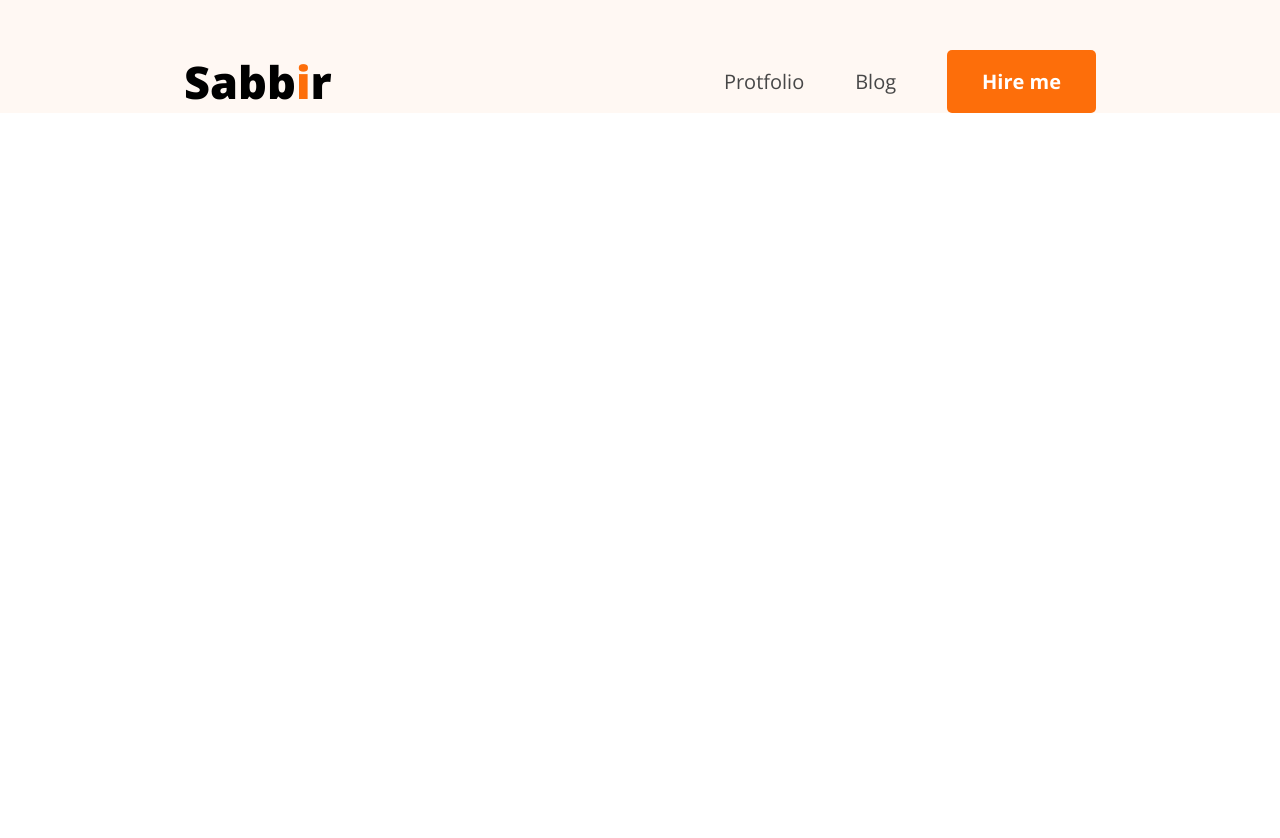
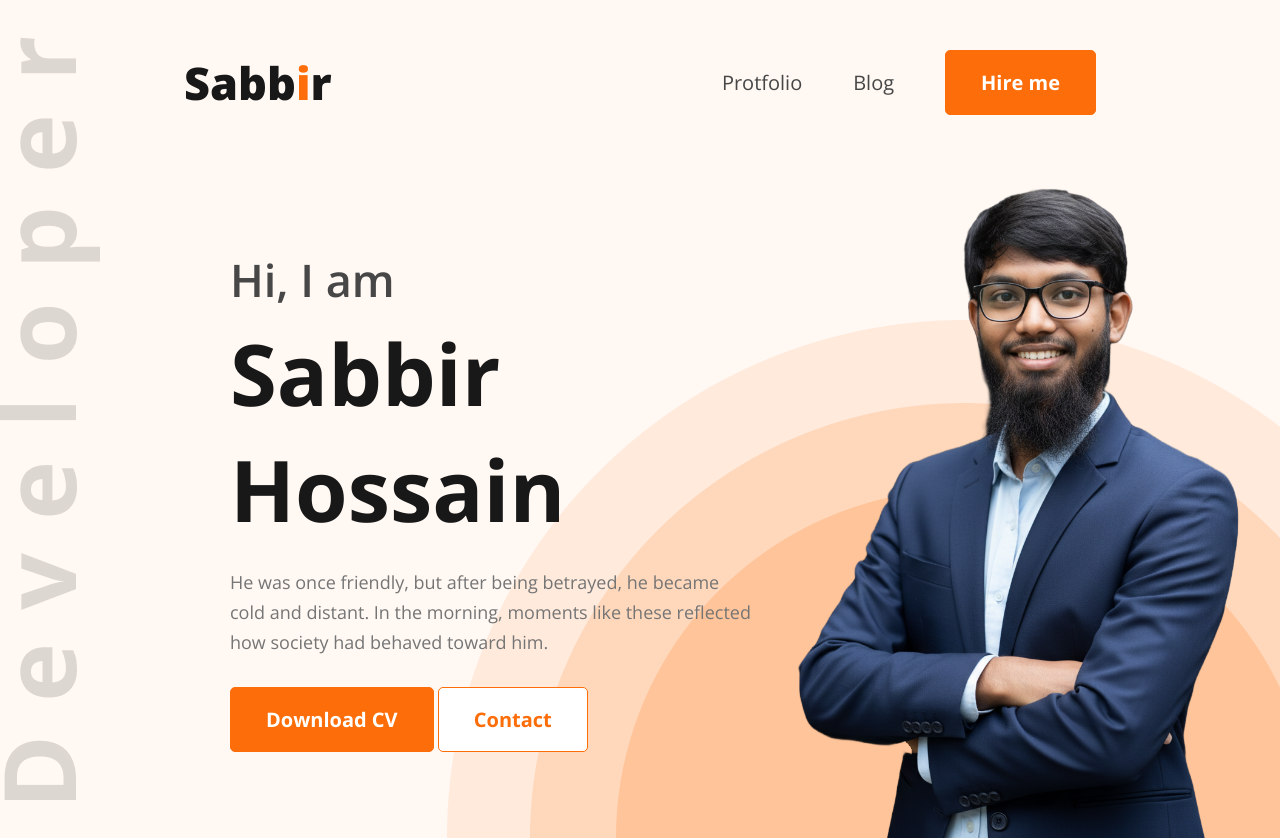
Before and after one commit to MD-Sabbir-Hossain-Alif/hero-dev-portfolio, a plain HTML site: page index.html in a window 1280 px wide. Before the commit the page ends 800 px from the top, so only its background shows below. Drawn offline with nearby package versions, Linux system fonts and the light colour scheme.

Commit message:
hero section complete

```diff
--- a/index.html
+++ b/index.html
@@ -1,21 +1,46 @@
 <!DOCTYPE html>
 <html lang="en">
+
 <head>
     <meta charset="UTF-8">
     <meta name="viewport" content="width=device-width, initial-scale=1.0">
     <title>Sabbir Porfolio</title>
     <link rel="stylesheet" href="styles/style.css">
 </head>
+
 <body>
     <header>
         <nav>
-            <div class="logo"><h2>Sabb<span class="color-orange">i</span>r</h2></div>
+            <div class="logo">
+                <h2>Sabb<span class="color-orange">i</span>r</h2>
+            </div>
             <ul>
                 <li><a href="#">Protfolio</a></li>
                 <li><a href="#">Blog</a></li>
                 <li><button class="btn">Hire me</button></li>
             </ul>
         </nav>
+
+        <section id="hero">
+            <div class="banner-content">
+                <h2>Hi, I am</h2>
+                <h1>Sabbir Hossain</h1>
+                <p>He was once friendly, but after being betrayed, he became cold and distant. In the morning, moments
+                    like
+                    these reflected
+                    how society had behaved toward him.</p>
+                <div>
+                    <button class="btn">Download CV</button>
+                    <button class="btn" style="background: white; color: #FD6E0A;">Contact</button>
+                </div>
+            </div>
+            <div class="banner-image">
+                <img src="images/sabbir.png" alt="">
+            </div>
+        </section>
     </header>
+
+
 </body>
+
 </html>
--- a/styles/style.css
+++ b/styles/style.css
@@ -16,7 +16,7 @@
 .btn {
     color: white;
     background: #FD6E0A;
-    border: none;
+    border: 1px solid #FD6E0A;
     padding: 18px 35px;
     border-radius: 5px;
     cursor: pointer;
@@ -25,7 +25,9 @@
 }
 
 header {
-    background: #FFF8F3;
+    background: url(../images/developer.png), url(../images/header_bg.png), #FFF8F3;
+    background-position: center left, bottom right;
+    background-repeat: no-repeat;
     padding-top: 50px;
 }
 
@@ -42,10 +44,9 @@ nav {
 .logo h2 {
     font-size: 45px;
     font-weight: 800;
+    color: #181818;
     cursor: pointer;
 }
-
-
 
 nav ul {
     display: flex;
@@ -59,3 +60,42 @@ nav ul a {
     color: #474747;
     text-decoration: none;
 }
+
+#hero {
+    /* border: 1px solid red; */
+    margin: 47px 38px 0 230px;
+    display: flex;
+    justify-content: space-between;
+    align-items: center;
+}
+.banner-content {
+    max-width: 630px;
+}
+
+.banner-content h2 {
+    font-size: 45px;
+    font-weight: 600;
+    color: #474747;
+    margin-bottom: 5px;
+}
+
+.banner-content h1 {
+    font-size: 85px;
+    font-weight: bold;
+    color: #181818;
+    margin-bottom: 20px;
+}
+
+.banner-content p {
+    font-size: 18px;
+    color: #757575;
+    line-height: 30px;
+    margin-bottom: 30px;
+}
+
+.banner-image img {
+    height: 676px;
+    max-width: 584px;
+    object-fit: cover;
+    vertical-align: middle;
+}
```
Also changed, not shown: images/hardy.png (deleted), images/sabbir.png (added).
